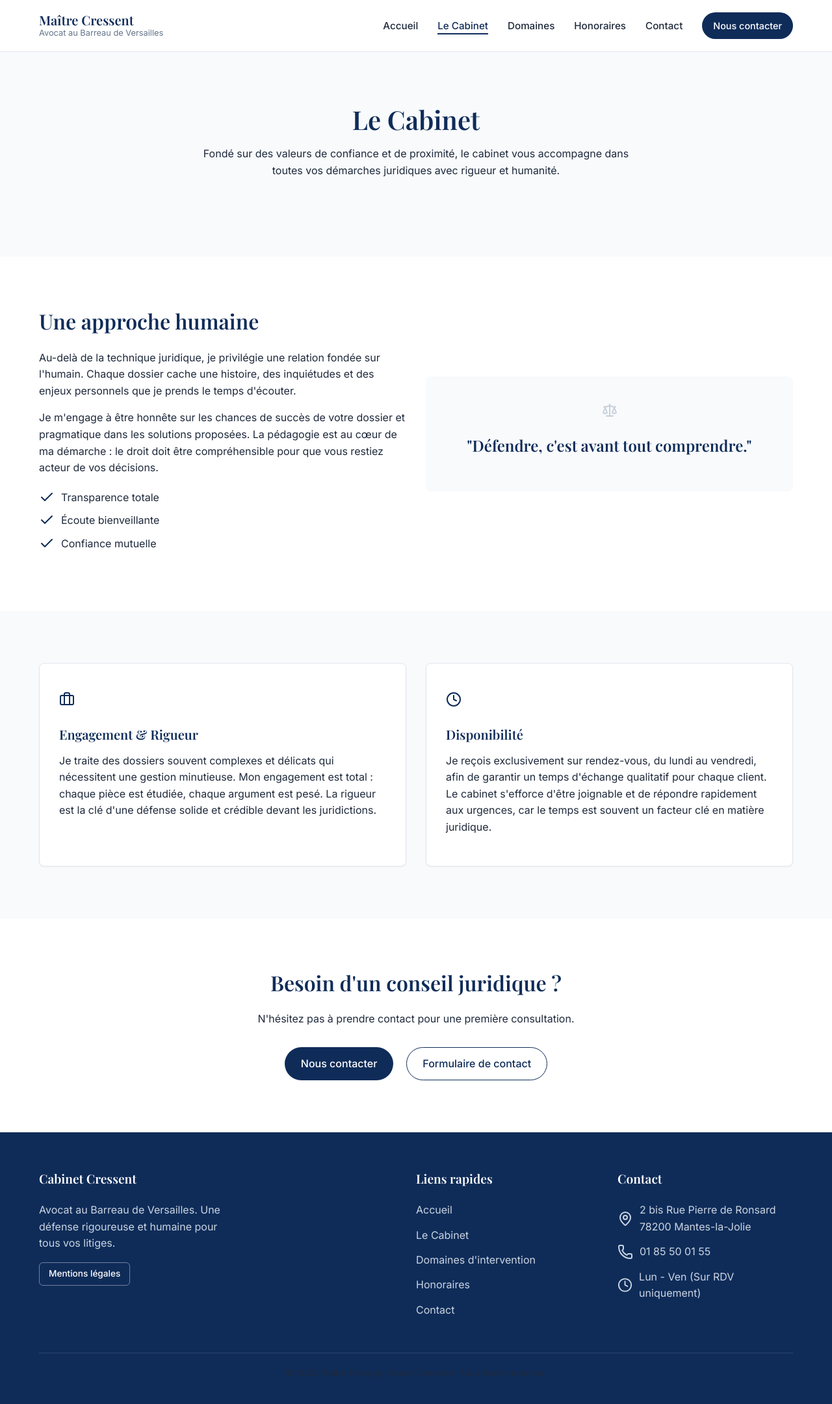
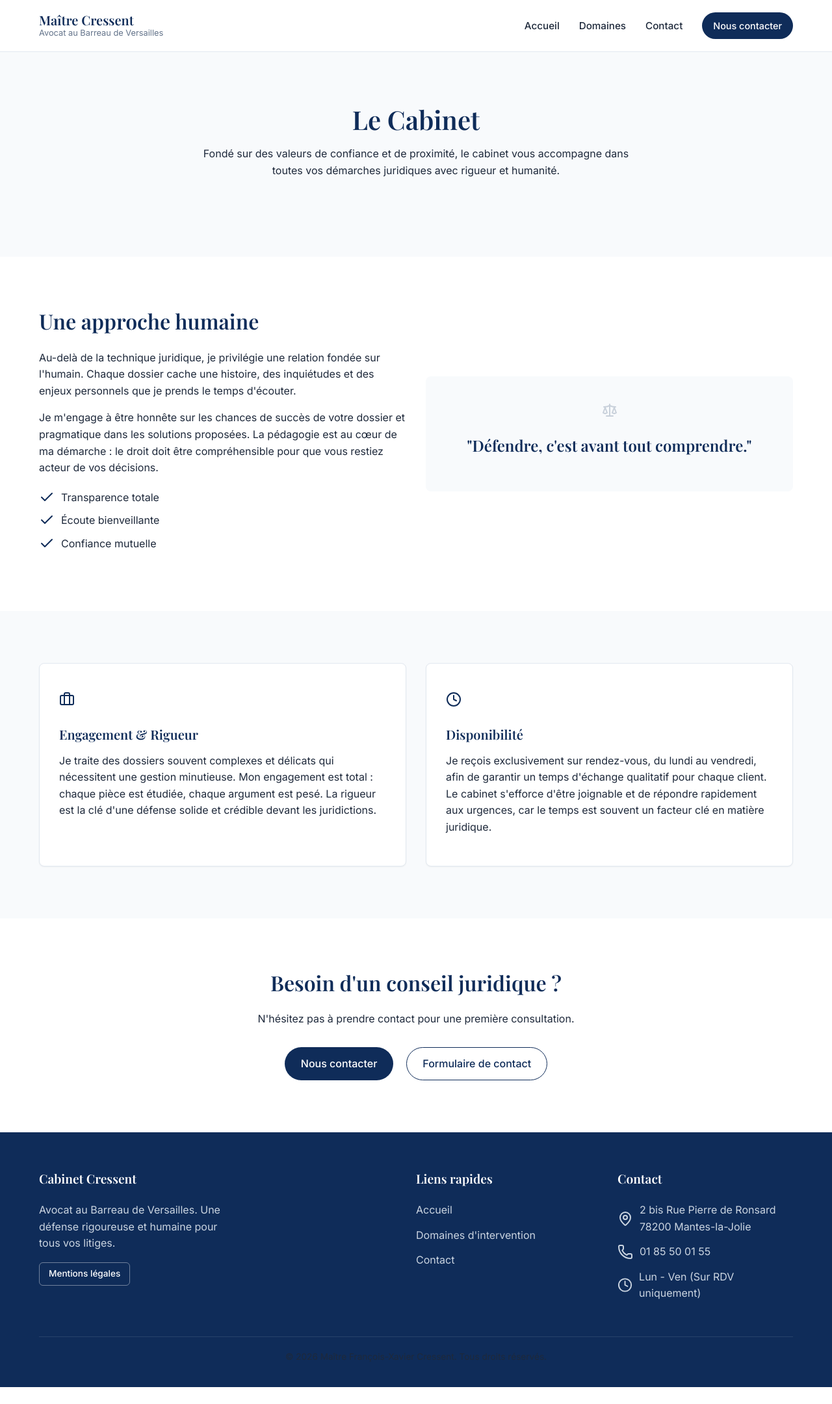
Before and after one commit to AnasCosde/Fran-ois-Xavier-Cressent, a website built with Vite: page cabinet.html in a window 1280 px wide. Shown: the whole page at 65% size. After the commit the page ends 2134 px from the top, so only its background shows below. Built offline with nearby package versions, Linux system fonts and the light colour scheme; a web font is replaced by a local one.

Commit message:
remove Cabinet and Honoraires tabs from navigation and footer

```diff
--- a/cabinet.html
+++ b/cabinet.html
@@ -30,9 +30,7 @@
             <nav>
                 <ul class="nav-menu">
                     <li><a href="index.html" class="nav-link">Accueil</a></li>
-                    <li><a href="cabinet.html" class="nav-link">Le Cabinet</a></li>
                     <li><a href="domaines.html" class="nav-link">Domaines</a></li>
-                    <li><a href="honoraires.html" class="nav-link">Honoraires</a></li>
                     <li><a href="contact.html" class="nav-link">Contact</a></li>
                     <li><a href="contact.html" class="btn btn-primary btn-sm">Nous contacter</a></li>
                 </ul>
@@ -143,9 +141,7 @@
                     <h4 class="footer-title">Liens rapides</h4>
                     <ul class="footer-links">
                         <li><a href="index.html">Accueil</a></li>
-                        <li><a href="cabinet.html">Le Cabinet</a></li>
                         <li><a href="domaines.html">Domaines d'intervention</a></li>
-                        <li><a href="honoraires.html">Honoraires</a></li>
                         <li><a href="contact.html">Contact</a></li>
                     </ul>
                 </div>
```
Also changed, not shown: contact.html (+0 -4 lines), domaines.html (+0 -4 lines), honoraires.html (+0 -4 lines), index.html (+0 -4 lines), mentions-legales.html (+0 -4 lines).
